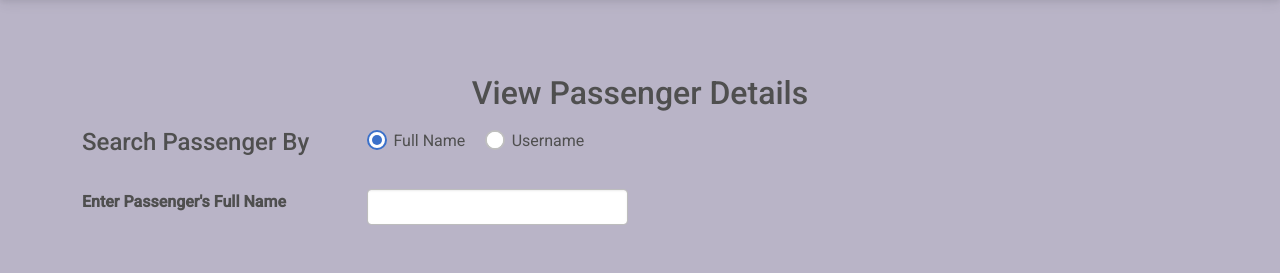
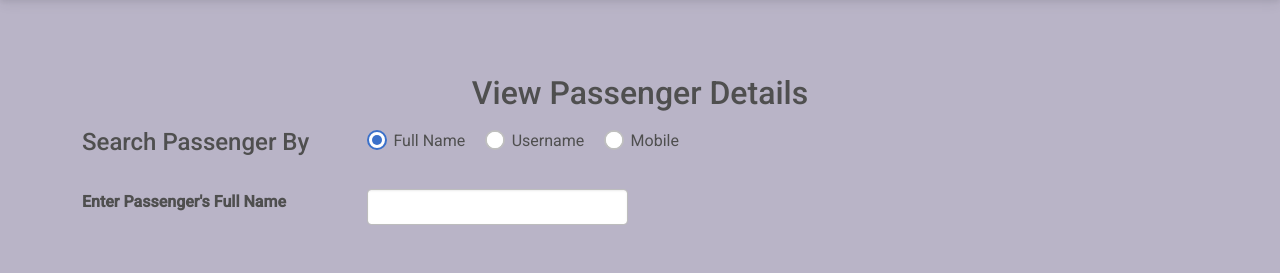
Before and after one commit to Sarathchandrakakarla/logistics, a Django app: template admin/templates/passenger/passenger_details.html in a window 1280 px wide. Shown: the part 70-343 px from the top of the page. Run offline with Django 4.2, Linux system fonts and the light colour scheme; the template is opened without the code that fills it, so the values that code supplies are empty; some libraries are stand-ins or nearby versions; some web fonts are replaced.

Commit message:
21-12-23-12-43

```diff
--- a/admin/templates/passenger/passenger_details.html
+++ b/admin/templates/passenger/passenger_details.html
@@ -64,6 +64,16 @@
             />
             <label class="form-check-label" for="username">Username</label>
           </div>
+          <div class="form-check form-check-inline">
+            <input
+              class="form-check-input"
+              type="radio"
+              name="search_by"
+              id="mobile"
+              value="Mobile"
+            />
+            <label class="form-check-label" for="mobile">Mobile</label>
+          </div>
         </div>
       </div>
       <div class="row mt-4">
@@ -112,6 +122,9 @@
           case "full_name":
             $("#search_label").html("Full Name");
             break;
+          case "mobile":
+            $("#search_label").html("Mobile Number");
+            break;
         }
       });
     </script>
--- a/admin/urls.py
+++ b/admin/urls.py
@@ -10,5 +10,6 @@ urlpatterns = [
     path('admin_create/',views.manage_admin),
     path('driver/create/',views.manage_driver),
     path('driver/details/',views.driver_details),
+    path('passenger/details/',views.passenger_details),
     path('requests/details/',views.request_details),
 ]
```
